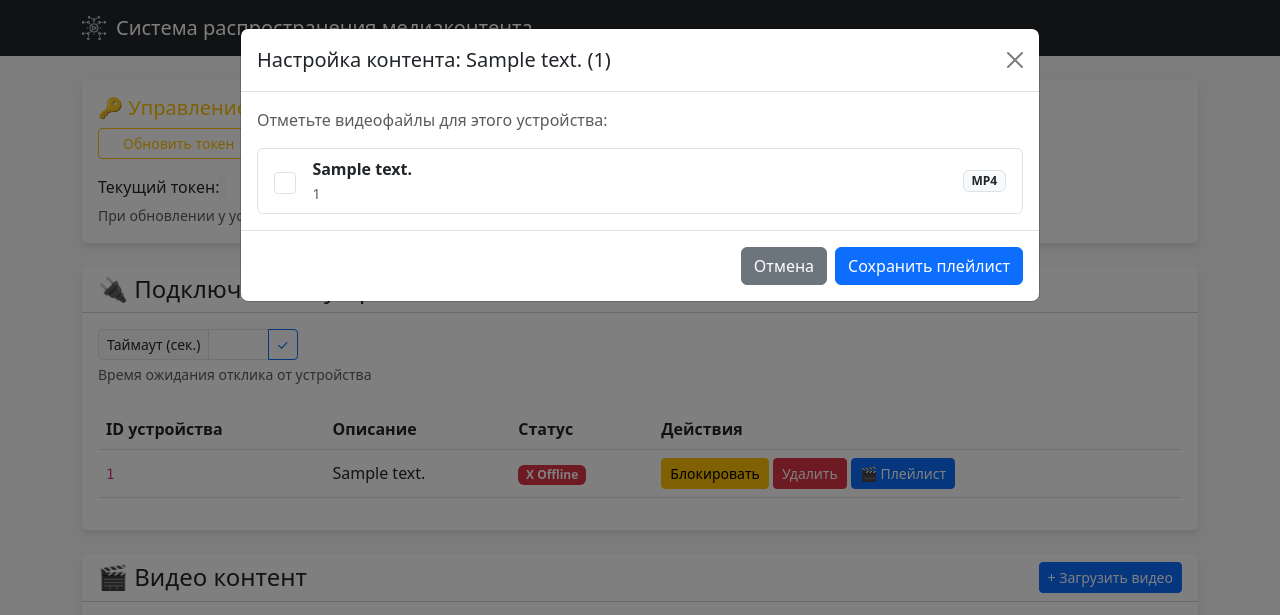
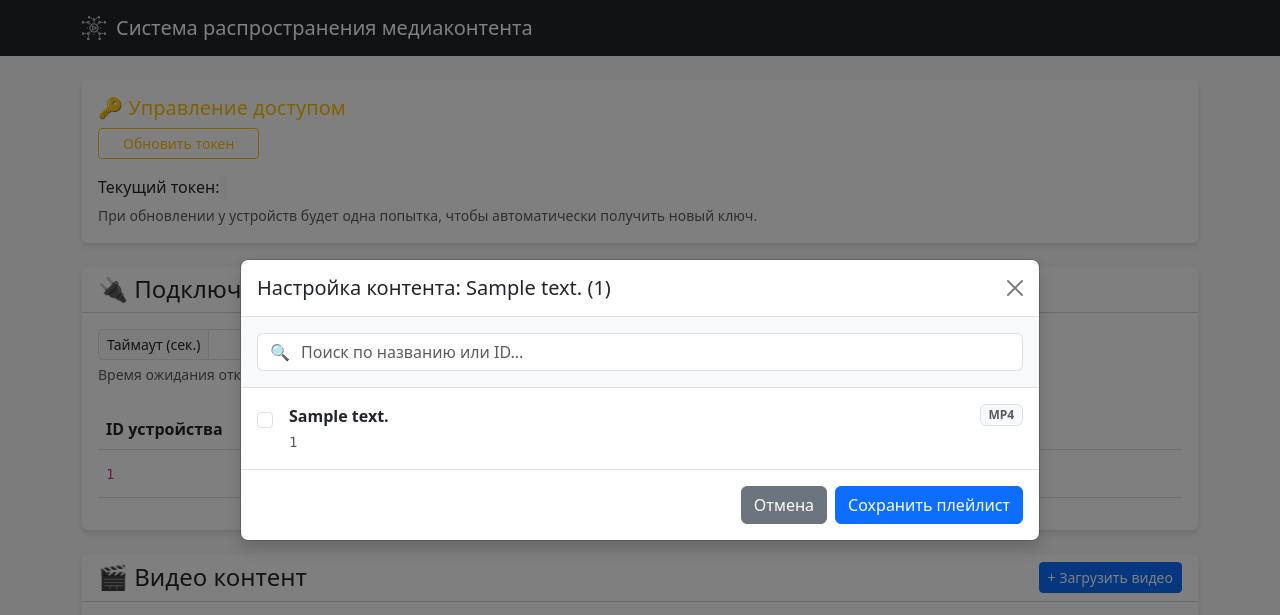
Before and after one commit to IRONINBEAT/media_content_distribution_system, a FastAPI app: template backend/templates/dashboard.html in a window 1280 px wide, after a click on "🎬 Плейлист". Shown: the top 615 px of the page. Run offline with FastAPI, Linux system fonts and the light colour scheme; the template is opened without the code that fills it: most values are stand-ins (such as "Sample title", 1, 10 or a date in 2020).

Commit message:
fixed design alligment and added a finder in dashboard

```diff
--- a/backend/templates/dashboard.html
+++ b/backend/templates/dashboard.html
@@ -74,6 +74,14 @@
                         </td>
                         <td class="text-nowrap">
                             <div class="d-flex gap-1">
+
+                                <button type="button" class="btn btn-sm btn-primary" data-bs-toggle="modal"
+                                    data-bs-target="#playlistModal{{ dev.id }}">
+                                    🎬 Плейлист
+                                </button>
+
+                                <div class="vr" style="height: 30px; opacity: 0.8;"></div>
+
                                 <form method="post" action="/web/device/action" class="d-flex gap-1 m-0">
                                     <input type="hidden" name="device_id" value="{{ dev.id }}">
 
@@ -90,11 +98,6 @@
                                     <button name="action" value="delete" class="btn btn-sm btn-danger"
                                         onclick="return confirm('Удалить устройство?');">Удалить</button>
                                 </form>
-
-                                <button type="button" class="btn btn-sm btn-primary" data-bs-toggle="modal"
-                                    data-bs-target="#playlistModal{{ dev.id }}">
-                                    🎬 Плейлист
-                                </button>
                             </div>
                         </td>
                     </tr>
@@ -143,36 +146,47 @@
 
 {% for dev in devices %}
 <div class="modal fade" id="playlistModal{{ dev.id }}" tabindex="-1" aria-hidden="true">
-    <div class="modal-dialog modal-lg">
-        <form method="post" action="/web/device/update-playlist" class="modal-content bg-white text-dark">
+    <div class="modal-dialog modal-lg modal-dialog-centered modal-dialog-scrollable">
+        <form method="post" action="/web/device/update-playlist" class="modal-content bg-white text-dark shadow">
             <div class="modal-header">
-                <h5 class="modal-title">Настройка контента: {{ dev.description }} ({{ dev.device_id }})</h5>
-                <button type="button" class="btn-close" data-bs-dismiss="modal" aria-label="Close"></button>
+                <h5 class="modal-title d-flex align-items-center w-100">
+                    <span class="text-wrap" style="word-break: break-word; line-height: 1.2;">
+                        Настройка контента: {{ dev.description }} ({{ dev.device_id }})
+                    </span>
+                </h5>
+                <button type="button" class="btn-close ms-auto" data-bs-dismiss="modal" aria-label="Close"></button>
             </div>
-            <div class="modal-body">
+            <div class="modal-body p-0">
                 <input type="hidden" name="device_id" value="{{ dev.id }}">
-                <p class="text-muted mb-3">Отметьте видеофайлы для этого устройства:</p>
 
-                <div class="list-group">
+                <div class="p-3 bg-light border-bottom">
+                    <div class="input-group">
+                        <span class="input-group-text bg-white border-end-0">🔍</span>
+                        <input type="text" class="form-control border-start-0 ps-0 playlist-search"
+                            placeholder="Поиск по названию или ID..." data-device-id="{{ dev.id }}"
+                            onkeyup="filterPlaylist('{{ dev.id }}')">
+                    </div>
+                </div>
+
+                <div class="list-group list-group-flush playlist-items-{{ dev.id }}">
                     {% for file in files %}
                     <label
-                        class="list-group-item list-group-item-action d-flex gap-3 align-items-center cursor-pointer">
-                        <input class="form-check-input flex-shrink-0" type="checkbox" name="selected_files"
-                            value="{{ file.id }}" style="width: 1.4em; height: 1.4em;" {% if file in dev.files
-                            %}checked{% endif %}>
+                        class="list-group-item list-group-item-action d-flex align-items-start gap-3 py-3 playlist-item">
+                        <div class="pt-1">
+                            <input class="form-check-input flex-shrink-0" type="checkbox" name="selected_files"
+                                value="{{ file.id }}" {% if file in dev.files %}checked{% endif %}>
+                        </div>
 
-                        <div class="d-flex w-100 justify-content-between align-items-center">
-                            <div>
-                                <strong>{{ file.description or "Без названия" }}</strong><br>
-                                <small class="text-muted">{{ file.file_id }}</small>
+                        <div class="d-flex flex-column min-width-0 w-100">
+                            <div class="d-flex justify-content-between align-items-start mb-1">
+                                <strong class="text-dark text-wrap search-title" style="word-break: break-word;">
+                                    {{ file.description or "Без названия" }}
+                                </strong>
+                                <span class="badge bg-light text-muted border ms-2 flex-shrink-0">MP4</span>
                             </div>
-                            <span class="badge bg-light text-dark border">MP4</span>
+                            <code class="small text-muted text-truncate search-id">{{ file.file_id }}</code>
                         </div>
                     </label>
-                    {% else %}
-                    <div class="text-center py-3 border rounded bg-light">
-                        Нет загруженных файлов.
-                    </div>
                     {% endfor %}
                 </div>
             </div>
@@ -210,4 +224,58 @@
     </div>
 </div>
 
+<style>
+    .cursor-pointer {
+        cursor: pointer;
+    }
+
+    /* На очень маленьких экранах уменьшаем отступы в модалке */
+    @media (max-width: 576px) {
+        .modal-dialog {
+            margin: 0.5rem;
+        }
+
+        .list-group-item {
+            padding-left: 10px;
+            padding-right: 10px;
+        }
+    }
+</style>
+
+<script>
+    function filterPlaylist(deviceId) {
+        // Получаем значение из поля поиска
+        const input = document.querySelector(`.playlist-search[data-device-id="${deviceId}"]`);
+        const filter = input.value.toLowerCase();
+
+        // Находим все элементы списка именно в этом модальном окне
+        const container = document.querySelector(`.playlist-items-${deviceId}`);
+        const items = container.getElementsByClassName('playlist-item');
+
+        for (let i = 0; i < items.length; i++) {
+            const title = items[i].querySelector('.search-title').innerText.toLowerCase();
+            const fileId = items[i].querySelector('.search-id').innerText.toLowerCase();
+
+            // Если поиск пустой или есть совпадение в названии/ID
+            if (title.includes(filter) || fileId.includes(filter)) {
+                items[i].style.display = ""; // Показываем
+                items[i].classList.add('d-flex'); // Возвращаем флекс-стили
+            } else {
+                items[i].style.display = "none"; // Скрываем
+                items[i].classList.remove('d-flex');
+            }
+        }
+    }
+
+    // Сброс поиска при закрытии модального окна
+    document.addEventListener('hidden.bs.modal', function (event) {
+        const searchInputs = document.querySelectorAll('.playlist-search');
+        searchInputs.forEach(input => {
+            input.value = '';
+            const deviceId = input.getAttribute('data-device-id');
+            filterPlaylist(deviceId);
+        });
+    });
+</script>
+
 {% endblock %}
```
Also changed, not shown: backend/signage.db, 1 other file.
